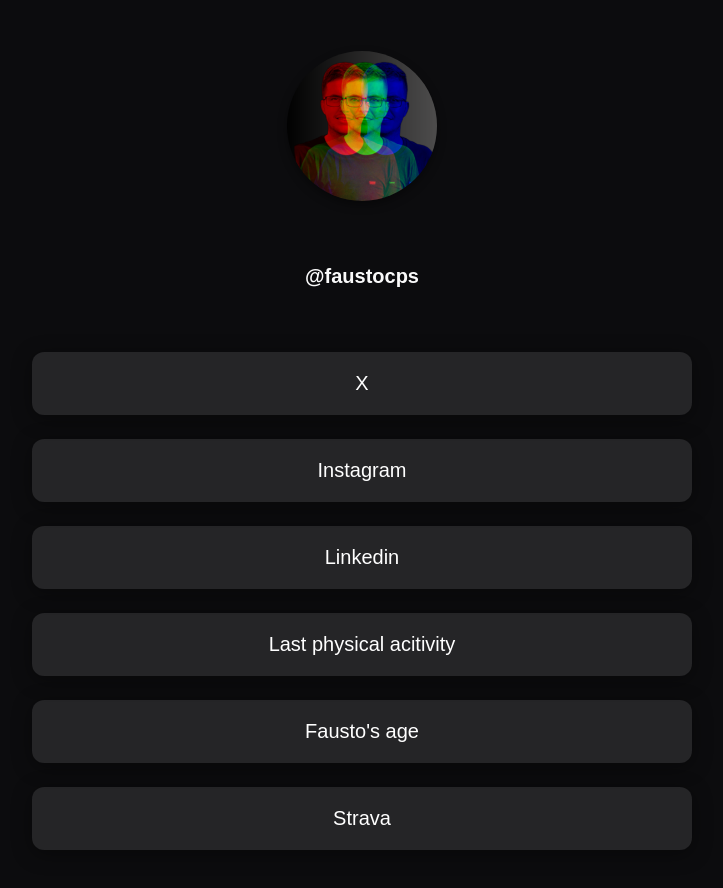
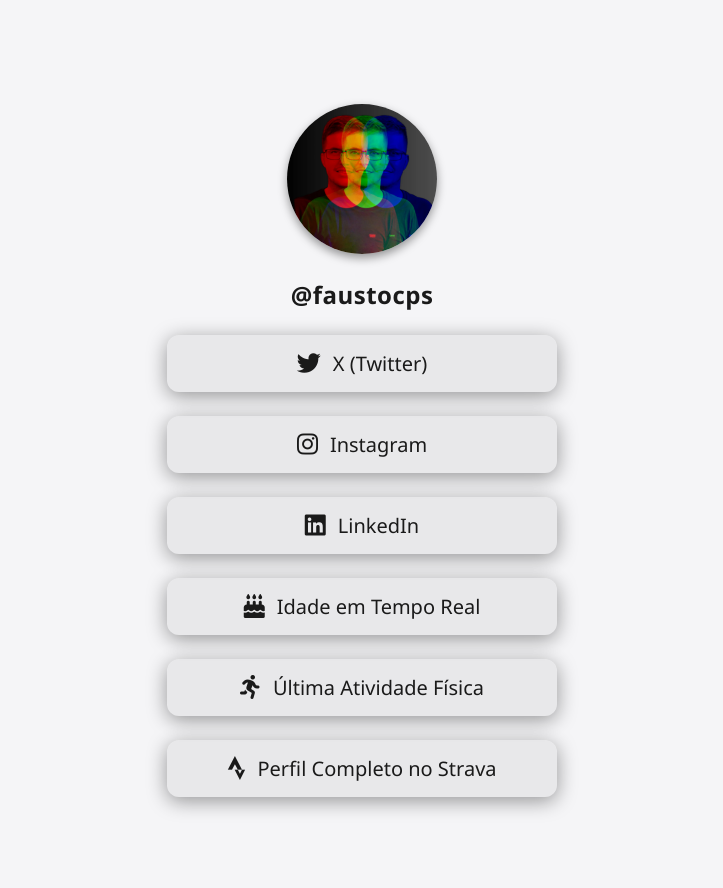
Before and after one commit to faustocps/home, a plain HTML site: page index.html in a window 1280 px wide. Shown: the whole page, without its empty margins (278-1001 px from the left). Drawn offline with Linux system fonts and the light colour scheme.

Commit message:
feat: add theme dark and light

```diff
--- a/index.html
+++ b/index.html
@@ -2,106 +2,87 @@
 <html lang="pt-BR">
   <head>
     <meta charset="UTF-8" />
-    <title>Fausto Candido</title>
-    <style>
-      body {
-        margin: 50px;
-        height: 100vh;
-        display: flex;
-        justify-content: center;
-        align-items: center;
-        font-family: sans-serif;
-        background-color: #0c0c0e;
-      }
-
-      .container {
-        display: flex;
-        flex-direction: column;
-        align-items: center;
-        padding: 40px;
-        gap: 24px; /* espaço entre os blocos */
-      }
-
-      .link-style {
-        color: white;
-        width: 600px;
-        font-size: 20px;
-        background-color: rgba(255, 255, 255, 0.1);
-        padding: 20px 30px;
-        border-radius: 12px;
-        box-shadow: 0 4px 20px rgba(0, 0, 0, 0.4);
-        text-align: center;
-        transition: transform 0.2s ease, box-shadow 0.2s ease;
-        cursor: pointer;
-      }
-
-      .link-style:hover {
-        transform: scale(1.05);
-        box-shadow: 0 8px 25px rgba(0, 0, 0, 0.5);
-      }
-
-      .normal {
-        color: #fafafa;
-        font-size: 20px;
-        padding: 40px;
-        font-weight: bold;
-      }
-
-      a.link-style {
-        text-decoration: none;
-        display: block; /* força a tag a se comportar como bloco */
-      }
-
-      .profile-pic {
-        width: 150px;
-        height: 150px;
-        border-radius: 50%;
-        object-fit: cover;
-        box-shadow: 0 4px 10px rgba(0, 0, 0, 0.4);
-      }
-    </style>
+    <meta name="viewport" content="width=device-width, initial-scale=1.0" />
+    <title>Fausto Candido - Perfil Oficial</title>
+    <meta
+      name="description"
+      content="Perfil oficial de Fausto Candido - Links importantes e redes sociais"
+    />
+    <meta property="og:title" content="Fausto Candido - Perfil Oficial" />
+    <meta property="og:image" content="https://faustocps.com.br/profile.png" />
+    <link rel="canonical" href="https://faustocps.com.br" />
+    <link rel="preconnect" href="https://www.x.com" />
+    <link rel="preconnect" href="https://www.instagram.com" />
+    <link
+      rel="stylesheet"
+      href="https://cdnjs.cloudflare.com/ajax/libs/font-awesome/6.4.0/css/all.min.css"
+    />
+    <link rel="stylesheet" href="style.css" />
   </head>
   <body>
     <div class="container">
-      <img class="profile-pic" src="profile.png" alt="Perfil" />
+      <img
+        class="profile-pic"
+        src="assets/profile.webp"
+        alt="Foto de perfil de Fausto Candido"
+        loading="lazy"
+        width="150"
+        height="150"
+      />
       <div class="normal">@faustocps</div>
-      <a class="link-style" href="https://www.x.com/faustocps" target="_blank">
-        X
+
+      <a
+        class="link-style"
+        href="https://www.x.com/faustocps"
+        target="_blank"
+        rel="noopener noreferrer"
+      >
+        <i class="fab fa-twitter fa-icon"></i>X (Twitter)
       </a>
+
       <a
         class="link-style"
         href="https://www.instagram.com/faustocps"
         target="_blank"
+        rel="noopener noreferrer"
       >
-        Instagram
+        <i class="fab fa-instagram fa-icon"></i>Instagram
       </a>
+
       <a
         class="link-style"
         href="https://linkedin.com/in/faustocps"
         target="_blank"
+        rel="noopener noreferrer"
       >
-        Linkedin
+        <i class="fab fa-linkedin fa-icon"></i>LinkedIn
       </a>
+
+      <a
+        class="link-style"
+        href="http://www.age.faustocps.com.br"
+        target="_blank"
+        rel="noopener noreferrer"
+      >
+        <i class="fas fa-birthday-cake fa-icon"></i>Idade em Tempo Real
+      </a>
+
       <a
         class="link-style"
         href="http://www.strava.faustocps.com.br"
         target="_blank"
+        rel="noopener noreferrer"
       >
-        Last physical acitivity
+        <i class="fas fa-running fa-icon"></i>Última Atividade Física
       </a>
-      <a
-        class="link-style"
-        href="http://www.age.faustocps.com.br"
-        target="_blank"
-      >
-        Fausto's age
-      </a>
+
       <a
         class="link-style"
         href="https://www.strava.com/athletes/faustocps"
         target="_blank"
+        rel="noopener noreferrer"
       >
-        Strava
+        <i class="fab fa-strava fa-icon"></i>Perfil Completo no Strava
       </a>
     </div>
   </body>
--- /dev/null
+++ b/style.css
@@ -0,0 +1,130 @@
+:root {
+  --primary-bg: #0c0c0e;
+  --secondary-bg: rgba(255, 255, 255, 0.1);
+  --text-color: #fafafa;
+  --hover-bg: rgba(255, 255, 255, 0.15);
+  --accent-color: #rgba(255, 255, 255, 0.15);
+}
+
+/* Tema claro */
+@media (prefers-color-scheme: light) {
+  :root {
+    --primary-bg: #f5f5f7;
+    --secondary-bg: rgba(0, 0, 0, 0.05);
+    --text-color: #1a1a1a;
+    --hover-bg: rgba(0, 0, 0, 0.08);
+  }
+
+  body {
+    color-scheme: light;
+  }
+}
+
+/* Tema escuro */
+@media (prefers-color-scheme: dark) {
+  :root {
+    --primary-bg: #0c0c0e;
+    --secondary-bg: rgba(255, 255, 255, 0.1);
+    --text-color: #fafafa;
+    --hover-bg: rgba(255, 255, 255, 0.15);
+  }
+
+  body {
+    color-scheme: dark;
+  }
+}
+
+body {
+  margin: 50px;
+  min-height: 100vh;
+  display: flex;
+  justify-content: center;
+  align-items: center;
+  font-family: "Segoe UI", sans-serif;
+  background-color: var(--primary-bg);
+  color: var(--text-color);
+  transition: background-color 0.3s ease;
+}
+
+.container {
+  display: flex;
+  flex-direction: column;
+  align-items: center;
+  padding: 40px;
+  gap: 24px;
+  opacity: 0;
+  animation: fadeIn 1s ease forwards;
+}
+
+@keyframes fadeIn {
+  from {
+    opacity: 0;
+    transform: translateY(20px);
+  }
+  to {
+    opacity: 1;
+    transform: translateY(0);
+  }
+}
+
+.link-style {
+  color: var(--text-color);
+  width: 100%;
+  max-width: 900px;
+  font-size: clamp(16px, 3vw, 20px);
+  background-color: var(--secondary-bg);
+  padding: 15px 30px;
+  border-radius: 12px;
+  box-shadow: 0 4px 20px rgba(0, 0, 0, 0.4);
+  text-align: center;
+  transition: transform 0.3s cubic-bezier(0.25, 0.46, 0.45, 0.94),
+    box-shadow 0.3s ease, background-color 0.2s ease;
+  cursor: pointer;
+  text-decoration: none;
+  display: flex;
+  align-items: center;
+  justify-content: center;
+  gap: 12px;
+}
+
+.link-style:hover {
+  transform: scale(1.05);
+  box-shadow: 0 8px 25px rgba(0, 0, 0, 0.5);
+  background-color: var(--hover-bg);
+}
+
+.link-style:focus {
+  outline: 2px solid var(--accent-color);
+  transform: scale(1.02);
+}
+
+.profile-pic {
+  width: 150px;
+  height: 150px;
+  border-radius: 50%;
+  object-fit: cover;
+  box-shadow: 0 4px 10px rgba(0, 0, 0, 0.4);
+}
+
+.normal {
+  font-size: clamp(18px, 4vw, 24px);
+  font-weight: 600;
+  letter-spacing: 0.5px;
+}
+
+@media (max-width: 600px) {
+  body {
+    margin: 20px;
+  }
+  .profile-pic {
+    width: 120px;
+    height: 120px;
+  }
+  .link-style {
+    padding: 12px 20px;
+  }
+}
+
+.fa-icon {
+  font-size: 1.2em;
+}
```
Also changed, not shown: assets/profile.webp (added), profile.png (deleted).
